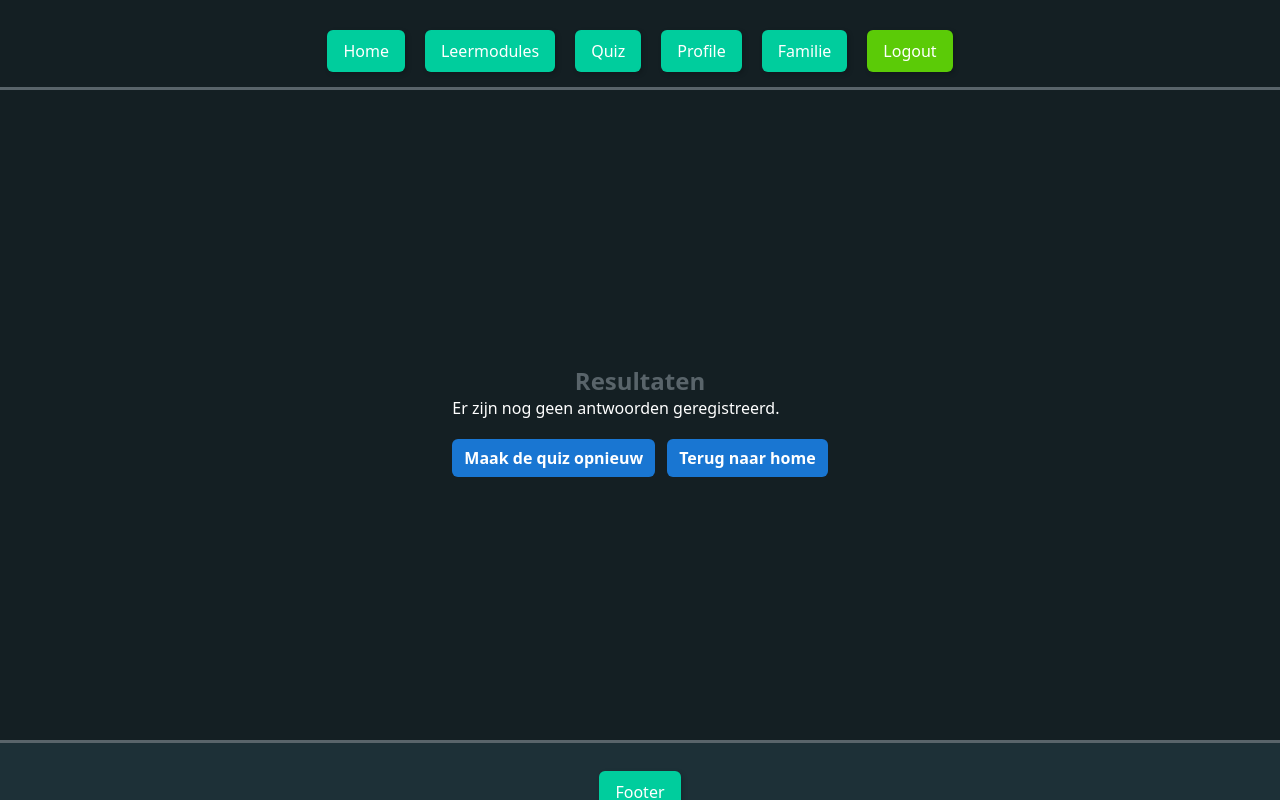
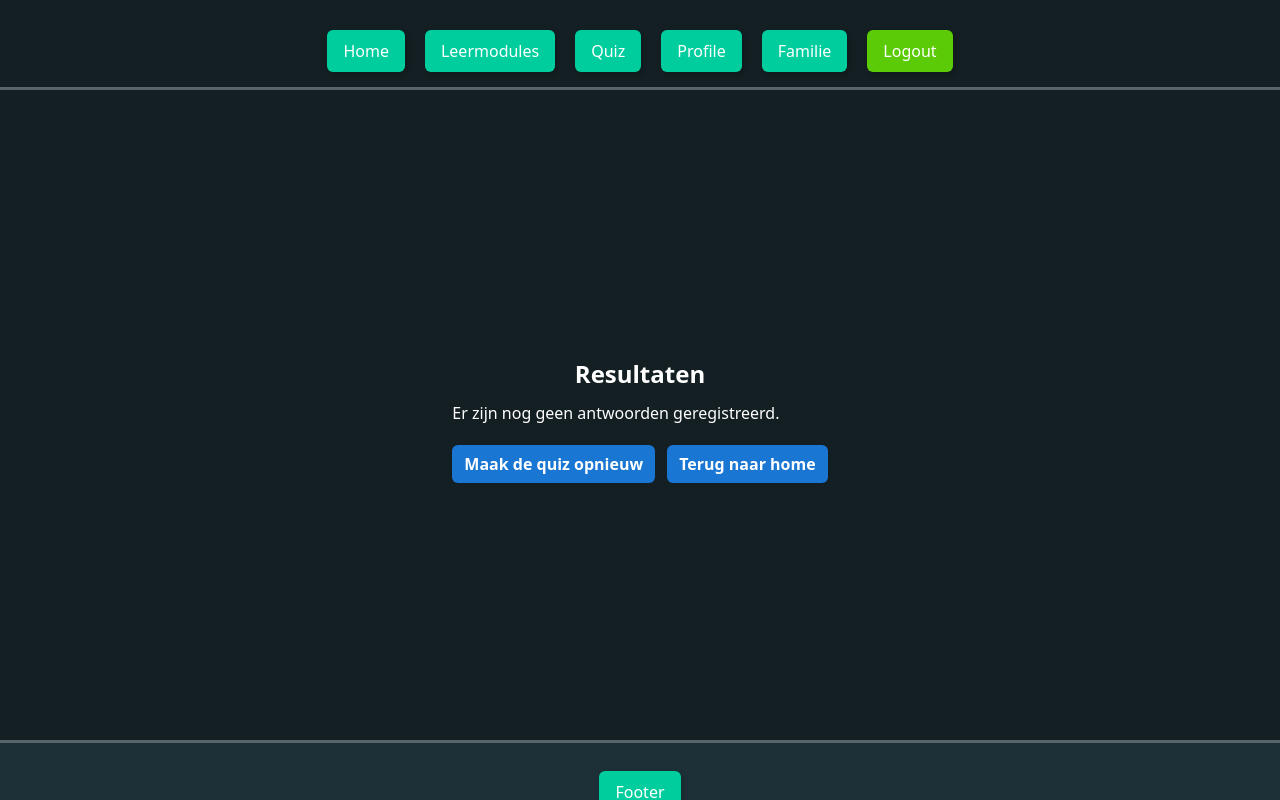
Before and after one commit to BryanBooij/TLE-3, a React (Vite) app: page /quiz/results in a window 1280 px wide. Built offline with nearby package versions, Linux system fonts and the light colour scheme; sample sign-in values are in the browser's storage; a web font is replaced by a local one.

Commit message:
Cascading fixes, hopelijk.

```diff
--- a/src/quiz-data/Results.jsx
+++ b/src/quiz-data/Results.jsx
@@ -88,7 +88,7 @@ export default function Results() {
 
             <div className="results-buttons">
                 <Link to="/quiz" className="btn">Maak de quiz opnieuw</Link>
-                <Link to="/" className="btn">Terug naar home</Link>
+                <Link to="/Home" className="btn">Terug naar home</Link>
             </div>
         </div>
     );
--- a/src/quiz-data/quiz.css
+++ b/src/quiz-data/quiz.css
@@ -32,8 +32,11 @@
 
 .results-bar {
   width: 48px;
-  height: var(50%);
-  background: var(#666);
+  /* default appearance; actual height/background set inline from React
+     but keep sensible defaults and a min-height so zero values remain visible */
+  height: auto;
+  min-height: 8px;
+  background: #666;
   border-radius: 6px;
   transition: height 0.3s ease;
 }
@@ -79,7 +82,6 @@
   text-align: center;
 }
 
-/* Small responsive tweak */
 @media (max-width: 500px) {
   .results-chart { gap: 12px; }
   .results-member { width: 60px; }
@@ -164,3 +166,33 @@
 .progress {
   margin-top: 12px;
 }
+
+/* Scoped element defaults for quiz pages to prevent global cascade */
+.quiz-page h1, .quiz-page h2, .quiz-page h3,
+.results-container h1, .results-container h2, .results-container h3 {
+  margin: 0 0 12px;
+  color: inherit;
+  font-weight: 700;
+}
+
+.quiz-page p, .quiz-page ol, .quiz-page ul, .quiz-page li, .quiz-page small,
+.results-container p, .results-container ol, .results-container ul, .results-container li, .results-container small {
+  color: inherit;
+  margin: 8px 0;
+  line-height: 1.4;
+}
+
+.quiz-page a:not(.btn), .results-container a:not(.btn) {
+  color: #1976d2;
+  text-decoration: none;
+}
+.quiz-page a:not(.btn):hover, .results-container a:not(.btn):hover { text-decoration: underline; }
+
+.quiz-page button:not(.choice-btn):not(.next-btn), .results-container button:not(.next-btn):not(.choice-btn) {
+  font: inherit;
+  color: inherit;
+  background: transparent;
+  border: none;
+  padding: 0;
+  cursor: pointer;
+}
```
